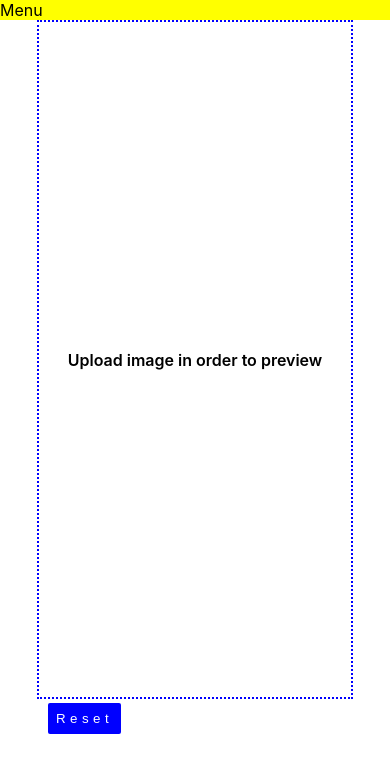
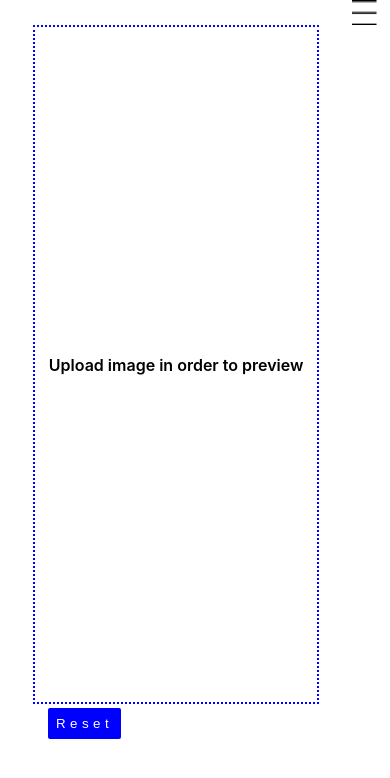
Before and after one commit to CoulKe/photo-editor, a React (Create React App) app in the folder myapp/: page / in a window 390 px wide. Shown: the top 778 px of the page. Built offline with nearby package versions, Linux system fonts and the light colour scheme.

Commit message:
Added hamburger menu

```diff
--- a/myapp/src/App.css
+++ b/myapp/src/App.css
@@ -9,10 +9,11 @@ body {
 }
 
 #menu {
-  align-self: flex-end;
+  float: right;
   padding-right: 0.8rem;
   margin: 0;
-  background-color: yellow;
+  width: 25px;
+  height: 25px;
 }
 .previewWrapper{
   display: flex;
@@ -37,6 +38,7 @@ body {
   position: relative;
   font-weight: 600;
   margin: auto;
+  margin-top: 25px;
   border: 2px dotted blue;
   display: flex;
   align-items: center;
--- a/myapp/src/components/Filters.js
+++ b/myapp/src/components/Filters.js
@@ -1,4 +1,5 @@
 import React, { useState } from "react";
+import menu from "../images/hamburger.png";
 
 function Filters() {
   let [previewText, setPreviewText] = useState(false);
@@ -71,9 +72,7 @@ function Filters() {
   }
   return (
     <div id="myapp">
-      <p id="menu" onClick={showMenu}>
-        Menu
-      </p>
+      <img src={menu} alt="menu" id="menu" onClick={showMenu}/>
       <div id="filters">
         <button id="cancel" onClick={hideMenu}>&times;</button>
         <span className="filter">
```
Also changed, not shown: myapp/src/images/hamburger.png (added).
